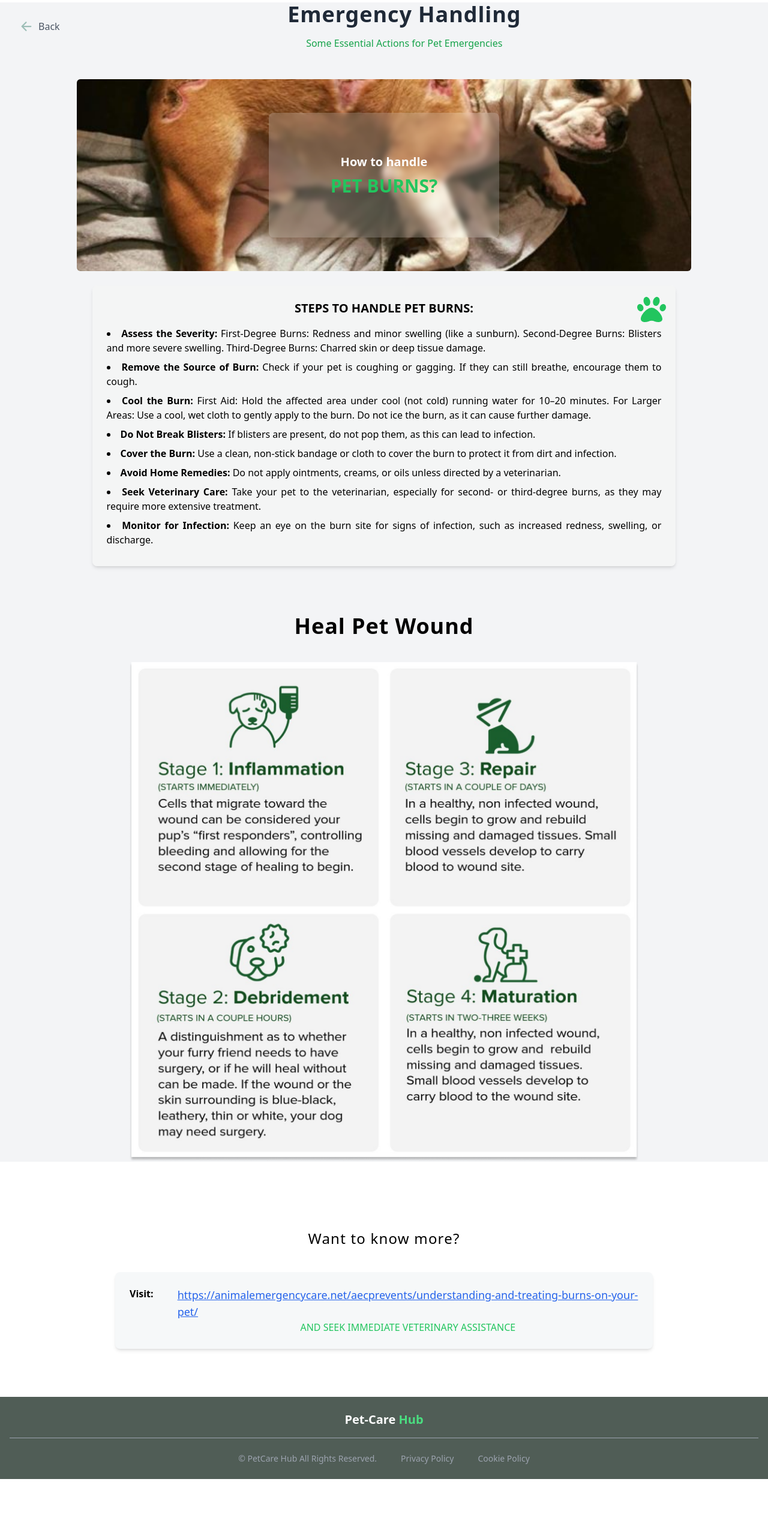
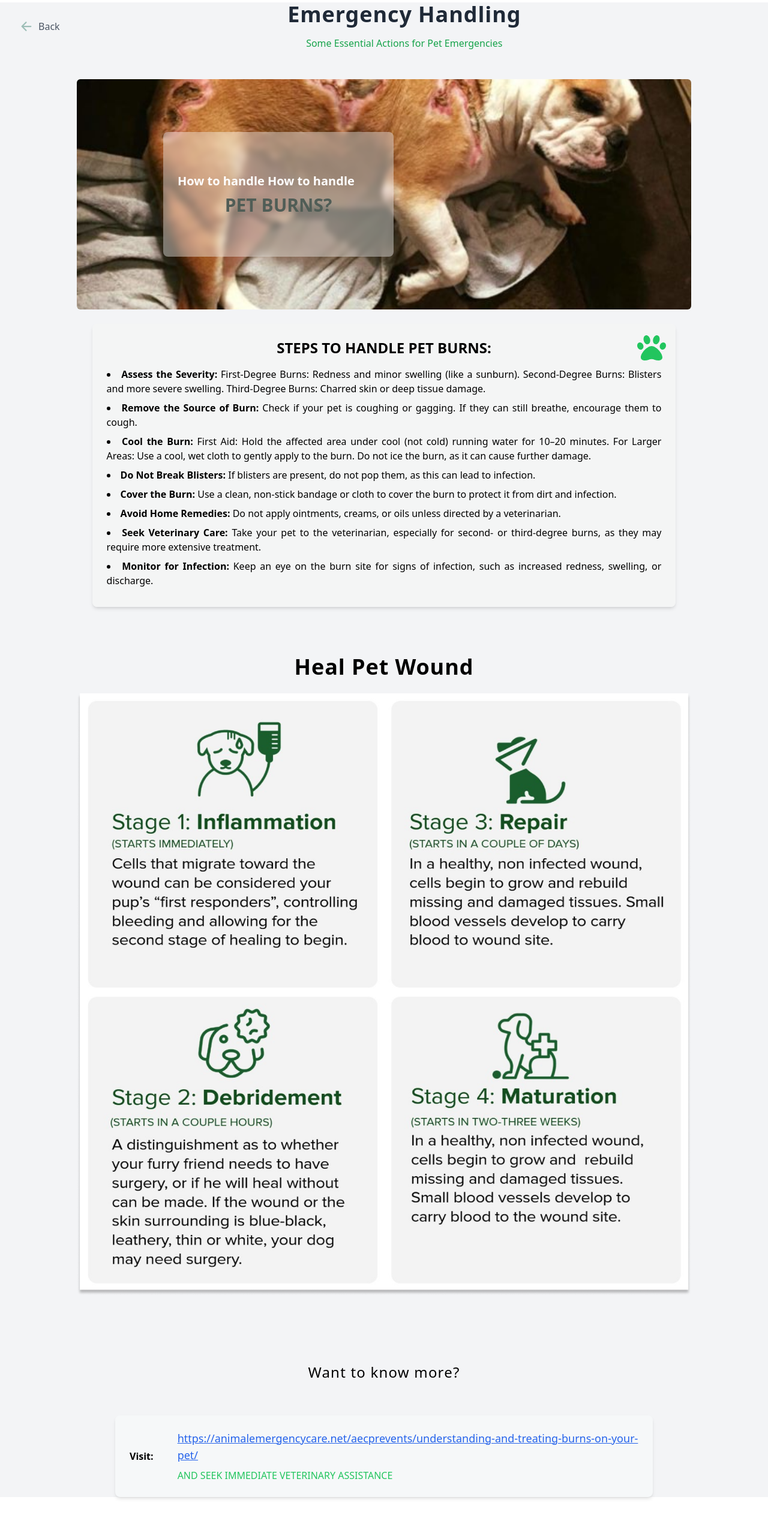
Before and after one commit to userAndreiBodota/pet-care, a React (Create React App) app in the folder frontend/: page /burns in a window 1280 px wide. Shown: the part 100-2666 px from the top of the page at 60% size. Before the commit the page ends 2566 px from the top, so only its background shows below. Built offline with nearby package versions, Linux system fonts and the light colour scheme.

Commit message:
Emergency Handling Color Adjustment

```diff
--- a/frontend/src/components/EmergencyHandling/Bleeding.jsx
+++ b/frontend/src/components/EmergencyHandling/Bleeding.jsx
@@ -90,12 +90,12 @@ const Bleeding = () => {
             alt="Choking Pet"
             className="w-full sm:w-3/4 md:w-2/3 lg:w-1/2 h-80 object-cover rounded-md shadow-lg"
           />
-          <div className="absolute inset-0 flex justify-center items-center bg-gradient-to-t from-black to-transparent opacity-60">
-            <div className="bg-white bg-opacity-80 backdrop-blur-sm p-6 rounded-lg w-11/12 sm:w-96 flex flex-col items-center">
-              <h2 className="text-xl font-semibold text-gray-800 mb-2">
-                How to handle
+          <div className="overlay absolute inset-0 flex justify-center items-center">
+            <div className="text-content bg-white bg-opacity-40 backdrop-blur-sm p-4 sm:p-6 rounded-lg w-11/12 sm:w-96 h-52 flex flex-col justify-center">
+              <h2 className="text-white text-lg sm:text-xl font-semibold mb-2">
+                How to handle How to handle
               </h2>
-              <h1 className="text-green-500 text-3xl font-bold">
+              <h1 className="text-customGray text-3xl font-bold">
                 PET BLEEDING?
               </h1>
             </div>
--- a/frontend/src/components/EmergencyHandling/Broken.jsx
+++ b/frontend/src/components/EmergencyHandling/Broken.jsx
@@ -89,12 +89,12 @@ const BrokenBones = () => {
             alt="Broken Bones Pet"
             className="w-full sm:w-3/4 md:w-2/3 lg:w-1/2 h-80 object-cover rounded-md shadow-lg"
           />
-          <div className="absolute inset-0 flex justify-center items-center bg-gradient-to-t from-black to-transparent opacity-60">
-            <div className="bg-white bg-opacity-80 backdrop-blur-sm p-6 rounded-lg w-11/12 sm:w-96 flex flex-col items-center">
-              <h2 className="text-xl font-semibold text-gray-800 mb-2">
-                How to handle
+          <div className="overlay absolute inset-0 flex justify-center items-center">
+            <div className="text-content bg-white bg-opacity-40 backdrop-blur-sm p-4 sm:p-6 rounded-lg w-11/12 sm:w-96 h-52 flex flex-col justify-center">
+              <h2 className="text-white text-lg sm:text-xl font-semibold mb-2">
+                How to handle How to handle
               </h2>
-              <h1 className="text-green-500 text-3xl font-bold">
+              <h1 className="text-customGray text-3xl font-bold">
                 PET BROKEN BONES?
               </h1>
             </div>
--- a/frontend/src/components/EmergencyHandling/Burns.jsx
+++ b/frontend/src/components/EmergencyHandling/Burns.jsx
@@ -60,7 +60,6 @@ const stepsToHandleChokingPets = [
 
 const Burns = () => {
   const navigate = useNavigate();
-
   const handleBack = () => {
     navigate(-1);
   };
@@ -69,10 +68,10 @@ const Burns = () => {
     <>
       <Header />
       <div className="min-h-screen px-4 sm:px-6 lg:px-8 bg-gray-100">
-        <div className="flex justify-between items-center mt-6 mb-12">
+        <div className="flex flex-col sm:flex-row justify-between items-center mt-6 mb-12">
           <button
             onClick={handleBack}
-            className="flex items-center text-gray-600 hover:text-green-500 transition"
+            className="flex items-center text-gray-600 hover:text-green-500 transition mb-4 sm:mb-0"
           >
             <IoArrowBack size={24} color="#9dbeb7" />
             <span className="ml-2 hidden sm:inline">Back</span>
@@ -89,26 +88,30 @@ const Burns = () => {
         </div>
 
         {/* Centered image section */}
-        <div className="img-holder relative flex justify-center items-center">
+        <div className="relative flex justify-center items-center mb-6">
           <img
             src={petBurns}
             alt="Choking Pet"
-            className="w-full max-w-5xl h-80 object-cover rounded-md"
+            className="w-full max-w-5xl h-80 md:h-96 object-cover rounded-md"
           />
-          <div className="overlay absolute inset-0 flex justify-center items-center">
-            <div className="text-content bg-white bg-opacity-20 backdrop-blur-sm p-6 rounded-lg w-96 h-52 flex flex-col justify-center">
-              <h2 className="text-white text-xl font-semibold mb-2 text-center">
-                How to handle
+          <div className="overlay absolute left-60">
+            <div className="text-content bg-white bg-opacity-40 backdrop-blur-sm p-4 sm:p-6 rounded-lg w-11/12 sm:w-96 h-52 flex flex-col justify-center">
+              <h2 className="text-white text-lg sm:text-xl font-semibold mb-2">
+                How to handle How to handle
               </h2>
-              <h1 className="text-green-500 text-3xl font-bold text-center">PET BURNS?</h1>
+              <h1 className="text-customGray text-3xl font-bold text-center">
+                PET BURNS?
+              </h1>
             </div>
           </div>
         </div>
 
         {/* Steps section */}
-        <div className="bg-[#F5F5F5CC] p-6 rounded-lg shadow-md mt-6 w-4/5 mx-auto relative flex flex-col items-center mb-20">
-          <FaPaw className="absolute top-4 right-4 text-green-500 w-12 h-12" />
-          <h2 className="text-xl font-bold mb-4">STEPS TO HANDLE PET BURNS:</h2>
+        <div className="bg-[#F5F5F5CC] p-6 rounded-lg shadow-md mt-6 w-full sm:w-4/5 mx-auto relative flex flex-col items-center mb-20">
+          <FaPaw className="absolute top-4 right-4 text-green-500 w-10 h-10 sm:w-12 sm:h-12" />
+          <h2 className="text-xl sm:text-2xl font-bold mb-4">
+            STEPS TO HANDLE PET BURNS:
+          </h2>
           <ul className="list-disc list-inside text-justify">
             {stepsToHandleChokingPets.map((step) => (
               <li key={step.id} className="mb-2">
@@ -120,31 +123,32 @@ const Burns = () => {
         </div>
 
         {/* Guide image section */}
-        <div className="flex justify-center flex-col items-center h-4/5 mb-28">
-          <h1 className="font-bold text-4xl mb-10 tracking-wide">
+        <div className="flex flex-col items-center mb-10 sm:mb-28">
+          <h1 className="font-bold text-3xl sm:text-4xl mb-6 tracking-wide">
             Heal Pet Wound
           </h1>
-          <img src={petBurnGuide} alt="Choking Guide" width={850} />
+          <img
+            src={petBurnGuide}
+            alt="Choking Guide"
+            className="w-full max-w-5xl h-auto"
+          />
         </div>
-      </div>
 
-      <div className="flex flex-col justify-center items-center mb-20">
-        <h1 className="font-medium tracking-wider text-2xl">
-          Want to know more?
-        </h1>
-        <div className="flex">
-          <div
-            className="bg-[#F6F8F9] backdrop-blur-[24px] rounded-lg p-6 mt-10 max-w-4xl shadow-md gap-10 flex"
-          >
+        {/* Additional information section */}
+        <div className="flex flex-col justify-center items-center mb-20">
+          <h1 className="font-medium tracking-wider text-2xl mb-4">
+            Want to know more?
+          </h1>
+          <div className="bg-[#F6F8F9] backdrop-blur-[24px] rounded-lg p-6 mt-10 max-w-4xl shadow-md flex flex-col sm:flex-row items-center gap-4 sm:gap-10">
             <h1 className="font-bold text-base">Visit:</h1>
-            <div className="flex flex-col">
+            <div className="flex flex-col items-center sm:items-start">
               <a
                 href="https://animalemergencycare.net/aecprevents/understanding-and-treating-burns-on-your-pet/"
                 className="underline text-blue-600 font-medium text-lg"
               >
                 https://animalemergencycare.net/aecprevents/understanding-and-treating-burns-on-your-pet/
               </a>
-              <h2 className="text-center text-green-500">
+              <h2 className="text-center sm:text-left text-green-500 mt-2">
                 AND SEEK IMMEDIATE VETERINARY ASSISTANCE
               </h2>
             </div>
--- a/frontend/src/components/EmergencyHandling/Choking.jsx
+++ b/frontend/src/components/EmergencyHandling/Choking.jsx
@@ -96,12 +96,12 @@ const Choking = () => {
             alt="Choking Pet"
             className="w-full sm:w-5/6 h-64 sm:h-80 object-cover rounded-md"
           />
-          <div className="overlay absolute inset-0 flex justify-center items-center">
-            <div className="text-content bg-white bg-opacity-20 backdrop-blur-sm p-4 sm:p-6 rounded-lg w-11/12 sm:w-96 h-52 flex flex-col justify-center">
+          <div className="overlay absolute left-60">
+            <div className="text-content bg-white bg-opacity-40 backdrop-blur-sm p-4 sm:p-6 rounded-lg w-11/12 sm:w-96 h-52 flex flex-col justify-center">
               <h2 className="text-white text-lg sm:text-xl font-semibold mb-2">
                 How to handle
               </h2>
-              <h1 className="text-green-500 text-2xl sm:text-3xl font-bold">
+              <h1 className="text-customGray text-2xl sm:text-3xl font-bold">
                 CHOKING PET?
               </h1>
             </div>
--- a/frontend/src/components/EmergencyHandling/Seizures.jsx
+++ b/frontend/src/components/EmergencyHandling/Seizures.jsx
@@ -90,12 +90,12 @@ const Seizures = () => {
             className="w-full sm:w-4/5 md:w-3/4 lg:w-1/2 h-80 object-cover rounded-md shadow-lg"
             style={{ objectFit: "cover" }}
           />
-          <div className="absolute inset-0 flex justify-center items-center bg-gradient-to-t from-black to-transparent opacity-60">
-            <div className="bg-white bg-opacity-80 backdrop-blur-sm p-6 rounded-lg w-11/12 sm:w-96 flex flex-col items-center">
-              <h2 className="text-xl font-semibold text-gray-800 mb-2">
+          <div className="overlay absolute inset-0 flex justify-center items-center">
+            <div className="text-content bg-white bg-opacity-40 backdrop-blur-sm p-4 sm:p-6 rounded-lg w-11/12 sm:w-96 h-52 flex flex-col justify-center">
+              <h2 className="text-white text-lg sm:text-xl font-semibold mb-2">
                 How to handle
               </h2>
-              <h1 className="text-green-500 text-3xl font-bold">
+              <h1 className="text-customGray text-3xl font-bold">
                 PET SEIZURES?
               </h1>
             </div>
```
Also changed, not shown: frontend/src/components/Emergency/EmergencyOptions.jsx (+18 -13 lines), frontend/src/components/EmergencyHandling/EyeInjuries.jsx (+4 -4 lines), frontend/src/components/EmergencyHandling/HeatStroke.jsx (+4 -4 lines), frontend/src/components/EmergencyHandling/PetBloating.jsx (+4 -4 lines), frontend/src/components/EmergencyHandling/Poisoning.jsx (+4 -4 lines).
